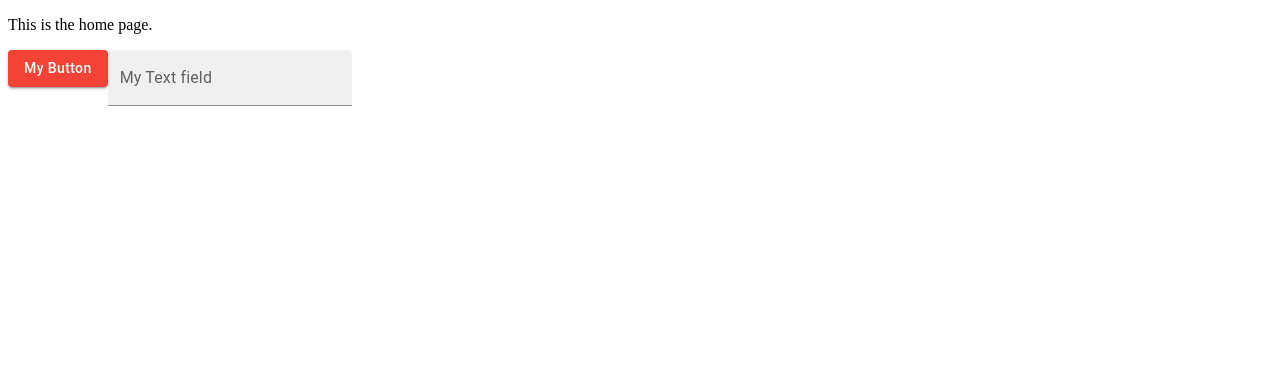
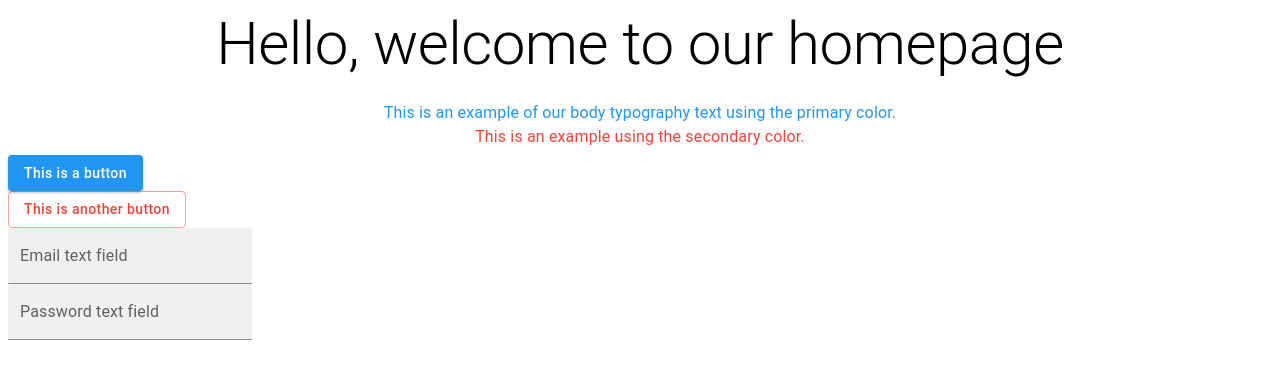
Before and after one commit to JakeFernandes98/ProjectAccess, a Next.js app in the folder client/: page / in a window 1280 px wide. Shown: the top 378 px of the page. Built offline with nearby package versions, Linux system fonts and the light colour scheme.

Commit message:
feat: reformatted ind ex.tsx for homepage and minor adjustments to prettier config

```diff
--- a/client/components/Button/Button.types.ts
+++ b/client/components/Button/Button.types.ts
@@ -6,7 +6,9 @@ type buttonColorType =
   | 'error'
   | 'info'
   | 'warning';
+
 type buttonVariantType = 'contained' | 'outlined' | 'text';
+
 export default interface ButtonProps {
   /** The button text */
   label: string;
--- a/client/pages/index.tsx
+++ b/client/pages/index.tsx
@@ -2,17 +2,63 @@ import type { NextPage } from 'next';
 
 import Button from '../components/Button/Button';
 import TextField from '../components/TextField/TextField';
+import Typography from '../components/Typography/Typography';
 
 const Home: NextPage = () => {
   return (
     <div>
-      <p>This is the home page.</p>
-      <Button label="My Button" variant="contained"></Button>
-      <TextField
-        label="My Text field"
-        variant="filled"
-        type="password"
-      ></TextField>
+      <header>
+        <Typography
+          variant="h2"
+          component="h1"
+          align="center"
+          gutterBottom
+        >
+          Hello, welcome to our homepage
+        </Typography>
+        <Typography
+          variant="body1"
+          component="p"
+          align="center"
+          color="primary"
+        >
+          This is an example of our body typography text using the primary
+          color.
+        </Typography>
+        <Typography
+          variant="body1"
+          component="p"
+          align="center"
+          color="secondary"
+          gutterBottom
+        >
+          This is an example using the secondary color.
+        </Typography>
+      </header>
+      <div>
+        <Button
+          label="This is a button"
+          variant="contained"
+        ></Button>
+        <br />
+        <Button
+          label="This is another button"
+          variant="outlined"
+          color="secondary"
+        ></Button>
+        <br />
+        <TextField
+          label="Email text field"
+          variant="filled"
+          type="email"
+        ></TextField>
+        <br />
+        <TextField
+          label="Password text field"
+          variant="filled"
+          type="password"
+        ></TextField>
+      </div>
     </div>
   );
 };
--- a/client/theme/theme.ts
+++ b/client/theme/theme.ts
@@ -1,11 +1,14 @@
 import * as React from 'react';
 import ReactDOM from 'react-dom';
-import { red } from '@mui/material/colors';
+import { red, blue } from '@mui/material/colors';
 import { ThemeProvider, createTheme } from '@mui/material/styles';
 
 const theme = createTheme({
   palette: {
     primary: {
+      main: blue[500],
+    },
+    secondary: {
       main: red[500],
     },
   },
```
Also changed, not shown: client/.eslintrc.json, client/.prettierrc.json.
